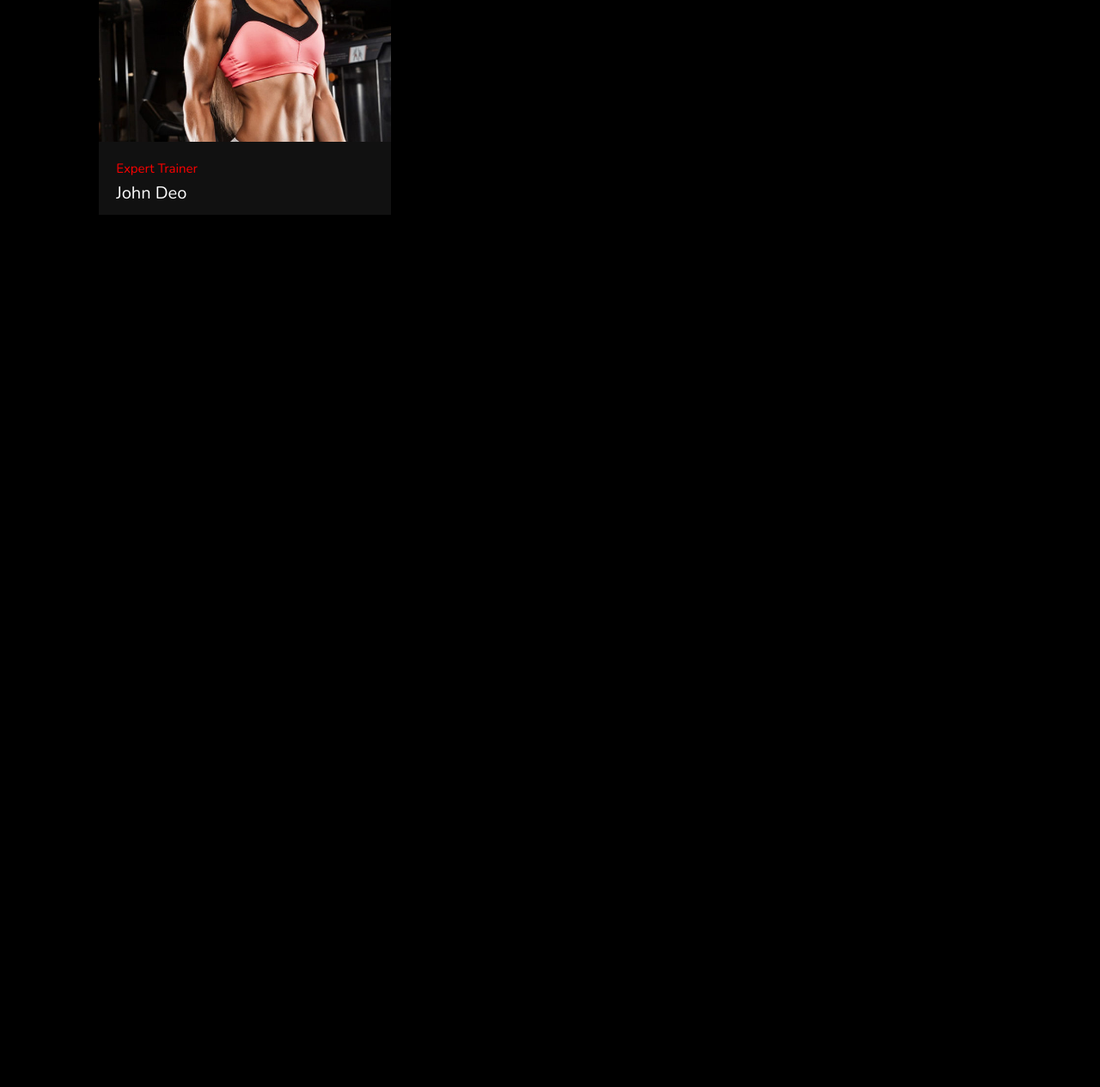
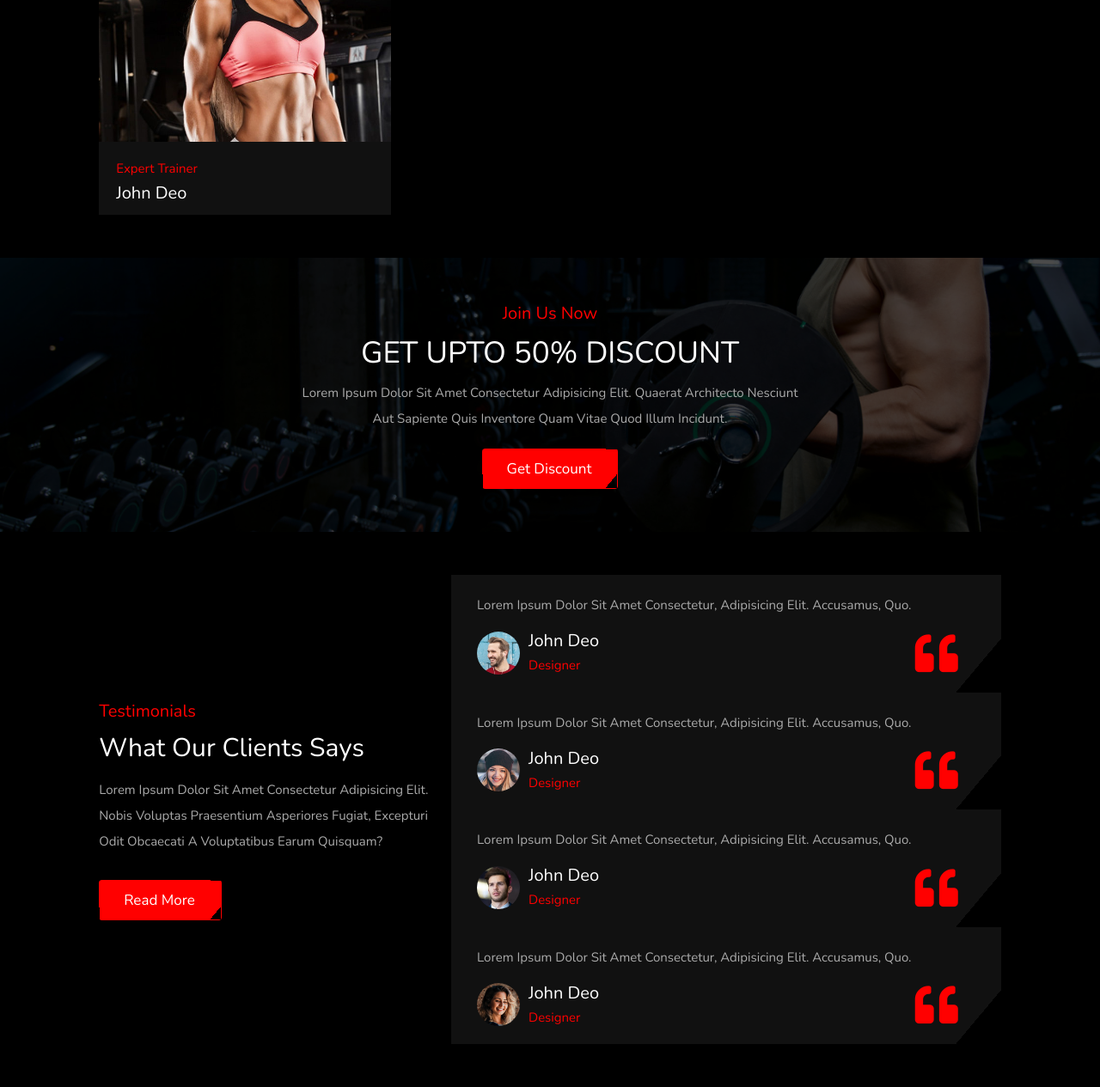
Before and after one commit to VIPIN-PASWAN/Tathastu-Twowaits, a plain HTML site: page index.html in a window 1280 px wide. Shown: the part 3475-4740 px from the top of the page at 86% size. Before the commit the page ends 3775 px from the top, so only its background shows below. Drawn offline with nearby package versions, Linux system fonts and the light colour scheme; a web font is replaced by a local one.

Commit message:
Added the discount banner and review section and css code

```diff
--- a/css/style.css
+++ b/css/style.css
@@ -508,6 +508,94 @@ section {
   color: #aaa;
   line-height: 2;
 }
+.review {
+  display: -webkit-box;
+  display: -ms-flexbox;
+  display: flex;
+  -webkit-box-align: center;
+      -ms-flex-align: center;
+          align-items: center;
+  -ms-flex-wrap: wrap;
+      flex-wrap: wrap;
+  gap: 2rem;
+}
+
+.review .information {
+  -webkit-box-flex: 1;
+      -ms-flex: 1 1 35rem;
+          flex: 1 1 35rem;
+}
+
+.review .information span {
+  font-size: 2rem;
+  color: #f00;
+}
+
+.review .information h3 {
+  font-size: 3rem;
+  color: #fff;
+  padding-top: 1rem;
+}
+
+.review .information p {
+  font-size: 1.5rem;
+  line-height: 2;
+  color: #aaa;
+  padding: 1rem 0;
+}
+
+.review .review-slider {
+  -webkit-box-flex: 1;
+      -ms-flex: 1 1 60rem;
+          flex: 1 1 60rem;
+}
+
+.review .review-slider .slide {
+  background: linear-gradient(130deg, #111 93%, transparent 90%);
+  padding: 2rem 3rem;
+}
+
+.review .review-slider .slide p {
+  font-size: 1.5rem;
+  line-height: 2;
+  color: #aaa;
+}
+
+.review .review-slider .slide .user {
+  display: -webkit-box;
+  display: -ms-flexbox;
+  display: flex;
+  -webkit-box-align: center;
+      -ms-flex-align: center;
+          align-items: center;
+  margin-top: 1.5rem;
+}
+
+.review .review-slider .slide .user img {
+  height: 5rem;
+  width: 5rem;
+  -o-object-fit: cover;
+     object-fit: cover;
+  border-radius: 50%;
+  margin-right: 1rem;
+}
+
+.review .review-slider .slide .user h3 {
+  font-size: 2rem;
+  color: #fff;
+}
+
+.review .review-slider .slide .user span {
+  color: #f00;
+  font-size: 1.5rem;
+}
+
+.review .review-slider .slide .user i {
+  font-size: 5rem;
+  margin-left: auto;
+  margin-right: 2rem;
+  color: #f00;
+}
 
 /* css reset */
 /*
--- a/index.html
+++ b/index.html
@@ -331,6 +331,99 @@
     </div>
   </section>
 
+  <!-- banner section starts  -->
+
+  <section class="banner">
+    <span>join us now</span>
+    <h3>get upto 50% discount</h3>
+    <p>
+      Lorem ipsum dolor sit amet consectetur adipisicing elit. Quaerat
+      architecto nesciunt aut sapiente quis inventore quam vitae quod illum
+      incidunt.
+    </p>
+    <a href="#" class="btn">get discount</a>
+  </section>
+
+  <!-- banner section ends -->
+
+  <!-- review section starts  -->
+
+  <section class="review">
+    <div class="information">
+      <span>testimonials</span>
+      <h3>what our clients says</h3>
+      <p>
+        Lorem ipsum dolor sit amet consectetur adipisicing elit. Nobis
+        voluptas praesentium asperiores fugiat, excepturi odit obcaecati a
+        voluptatibus earum quisquam?
+      </p>
+      <a href="#" class="btn">read more</a>
+    </div>
+
+    <div class="swiper review-slider">
+      <div class="swiper-wrapper">
+        <div class="swiper-slide slide">
+          <p>
+            Lorem ipsum dolor sit amet consectetur, adipisicing elit.
+            Accusamus, quo.
+          </p>
+          <div class="user">
+            <img src="images/pic-1.png" alt="" />
+            <div class="info">
+              <h3>john deo</h3>
+              <span>designer</span>
+            </div>
+            <i class="fas fa-quote-left"></i>
+          </div>
+        </div>
+
+        <div class="swiper-slide slide">
+          <p>
+            Lorem ipsum dolor sit amet consectetur, adipisicing elit.
+            Accusamus, quo.
+          </p>
+          <div class="user">
+            <img src="images/pic-2.png" alt="" />
+            <div class="info">
+              <h3>john deo</h3>
+              <span>designer</span>
+            </div>
+            <i class="fas fa-quote-left"></i>
+          </div>
+        </div>
+
+        <div class="swiper-slide slide">
+          <p>
+            Lorem ipsum dolor sit amet consectetur, adipisicing elit.
+            Accusamus, quo.
+          </p>
+          <div class="user">
+            <img src="images/pic-3.png" alt="" />
+            <div class="info">
+              <h3>john deo</h3>
+              <span>designer</span>
+            </div>
+            <i class="fas fa-quote-left"></i>
+          </div>
+        </div>
+
+        <div class="swiper-slide slide">
+          <p>
+            Lorem ipsum dolor sit amet consectetur, adipisicing elit.
+            Accusamus, quo.
+          </p>
+          <div class="user">
+            <img src="images/pic-4.png" alt="" />
+            <div class="info">
+              <h3>john deo</h3>
+              <span>designer</span>
+            </div>
+            <i class="fas fa-quote-left"></i>
+          </div>
+        </div>
+      </div>
+    </div>
+  </section>
 
 
   <script src="https://cdn.jsdelivr.net/npm/bootstrap@5.2.0/dist/js/bootstrap.bundle.min.js"
```
